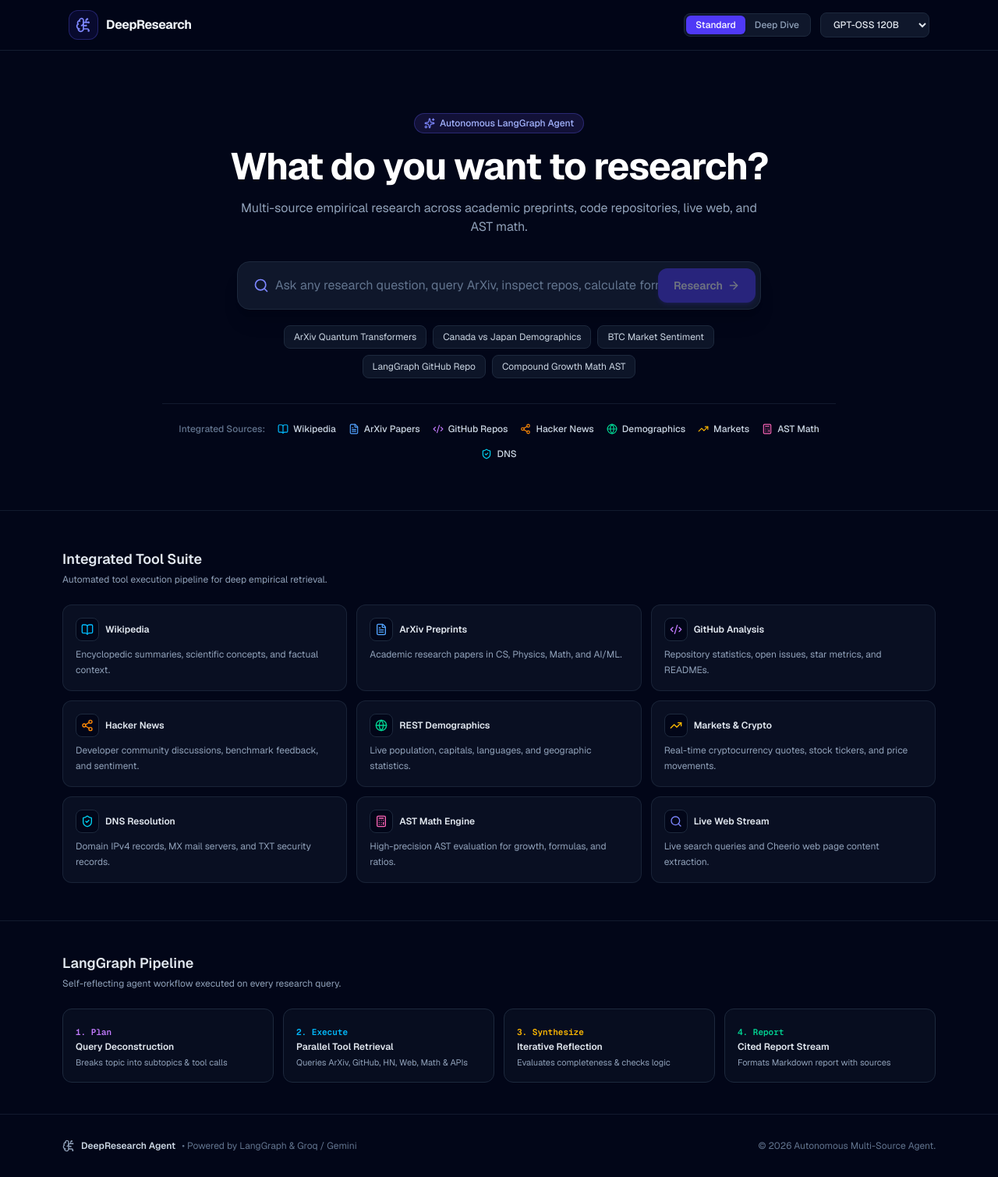
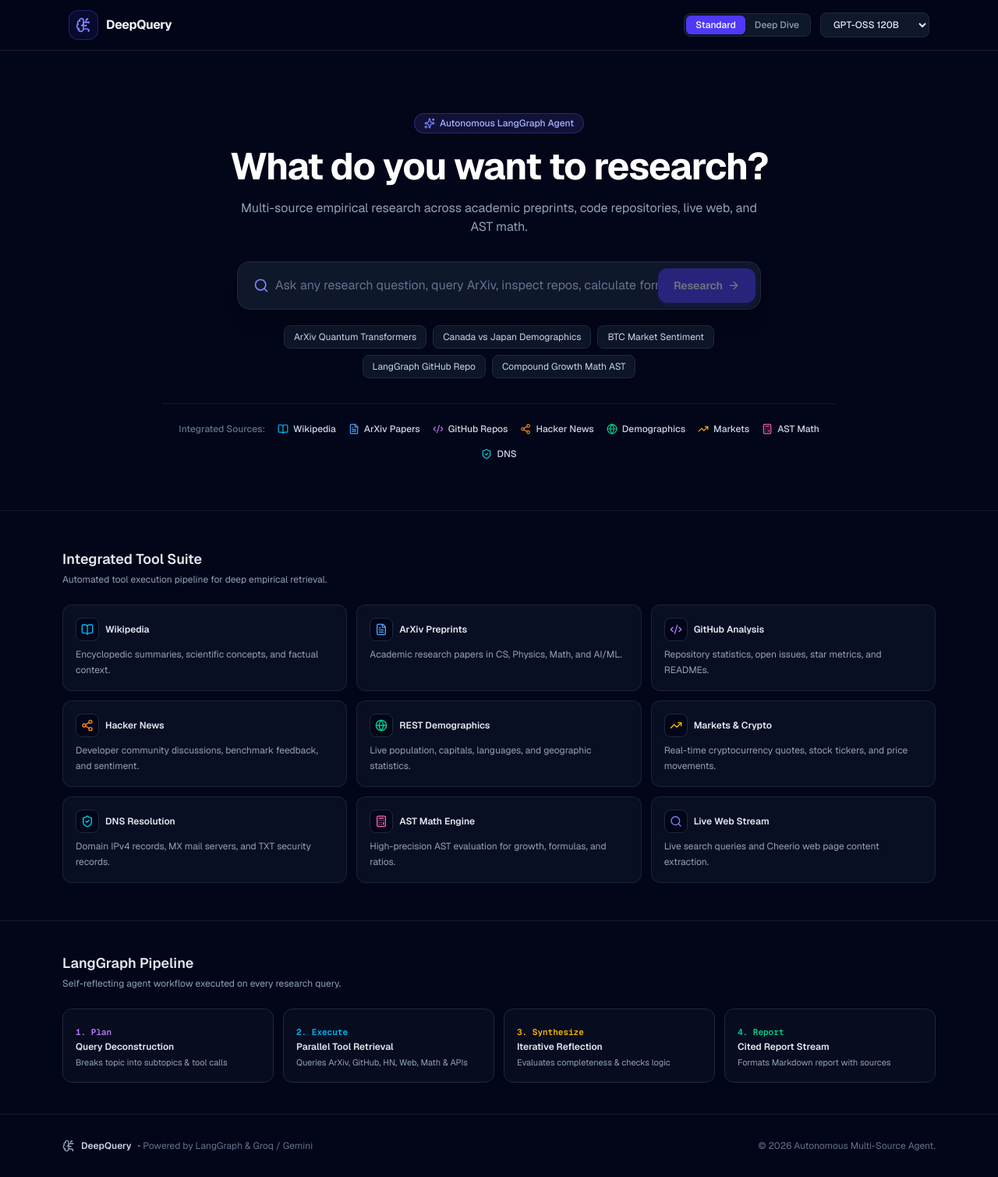
Before and after one commit to iamadityamaurya/deepreserch-agent, a Next.js app: page / in a window 1280 px wide. Shown: the whole page at 78% size. Built offline with nearby package versions, Linux system fonts and the light colour scheme.

Commit message:
name changed

```diff
--- a/app/layout.tsx
+++ b/app/layout.tsx
@@ -13,8 +13,8 @@
 });
 
 export const metadata: Metadata = {
-  title: "Create Next App",
-  description: "Generated by create next app",
+  title: "DeepQuery - Autonomous Research AI Agent",
+  description: "Autonomous multi-step research agent powered by LangGraph, Google Gemini, and Groq.",
 };
 
 export default function RootLayout({ children }: LayoutProps<"/">) {
--- a/components/Features.tsx
+++ b/components/Features.tsx
@@ -71,7 +71,7 @@
             Engineered for Uncompromising Empirical Rigor
           </h2>
           <p className="text-slate-400 text-base">
-            DeepResearch Agent combines state-graph autonomy, real-time API integrations, and mathematical calculation engines to deliver trusted answers.
+            DeepQuery combines state-graph autonomy, real-time API integrations, and mathematical calculation engines to deliver trusted answers.
           </p>
         </div>
 
--- a/components/Footer.tsx
+++ b/components/Footer.tsx
@@ -8,7 +8,7 @@
       <div className="max-w-6xl mx-auto px-4 flex flex-col sm:flex-row items-center justify-between gap-4">
         <div className="flex items-center space-x-2">
           <BrainCircuit className="w-4 h-4 text-slate-400" />
-          <span className="font-semibold text-slate-300">DeepResearch Agent</span>
+          <span className="font-semibold text-slate-300">DeepQuery</span>
           <span>• Powered by LangGraph & Groq / Gemini</span>
         </div>
         <p>© {new Date().getFullYear()} Autonomous Multi-Source Agent.</p>
--- a/components/Navbar.tsx
+++ b/components/Navbar.tsx
@@ -31,7 +31,7 @@
             <BrainCircuit className="w-5 h-5" />
           </div>
           <span className="font-bold text-slate-100 text-base tracking-tight group-hover:text-indigo-300 transition-colors">
-            DeepResearch
+            DeepQuery
           </span>
         </div>
 
--- a/lib/agent/tools.ts
+++ b/lib/agent/tools.ts
@@ -101,7 +101,7 @@
     // 1. Try direct summary endpoint
     const summaryUrl = `https://en.wikipedia.org/api/rest_v1/page/summary/${encodeURIComponent(cleanQuery.replace(/\s+/g, "_"))}`;
     const summaryRes = await fetch(summaryUrl, {
-      headers: { "User-Agent": "DeepResearchAgent/2.0 (contact: info@example.com)" },
+      headers: { "User-Agent": "DeepQuery/1.0 (contact: info@example.com)" },
       signal: AbortSignal.timeout(6000),
     });
 
@@ -129,7 +129,7 @@
     // 2. Fallback to OpenSearch
     const searchUrl = `https://en.wikipedia.org/w/api.php?action=opensearch&search=${encodeURIComponent(cleanQuery)}&limit=3&namespace=0&format=json`;
     const searchRes = await fetch(searchUrl, {
-      headers: { "User-Agent": "DeepResearchAgent/2.0" },
+      headers: { "User-Agent": "DeepQuery/1.0" },
       signal: AbortSignal.timeout(6000),
     });
 
@@ -249,7 +249,7 @@
     if (!cleanPath.includes("/")) {
       const searchUrl = `https://api.github.com/search/repositories?q=${encodeURIComponent(repoQuery)}&sort=stars&order=desc&per_page=1`;
       const searchRes = await fetch(searchUrl, {
-        headers: { "User-Agent": "DeepResearchAgent/2.0" },
+        headers: { "User-Agent": "DeepQuery/1.0" },
         signal: AbortSignal.timeout(7000),
       });
       if (searchRes.ok) {
@@ -266,7 +266,7 @@
 
     const apiUrl = `https://api.github.com/repos/${cleanPath}`;
     const res = await fetch(apiUrl, {
-      headers: { "User-Agent": "DeepResearchAgent/2.0" },
+      headers: { "User-Agent": "DeepQuery/1.0" },
       signal: AbortSignal.timeout(7000),
     });
 
@@ -367,7 +367,7 @@
     // 1. Fetch factual summary from Wikipedia
     const wikiUrl = `https://en.wikipedia.org/api/rest_v1/page/summary/${encodeURIComponent(clean.replace(/\s+/g, "_"))}`;
     const res = await fetch(wikiUrl, {
-      headers: { "User-Agent": "DeepResearchAgent/2.0" },
+      headers: { "User-Agent": "DeepQuery/1.0" },
       signal: AbortSignal.timeout(5000),
     });
 
--- a/package.json
+++ b/package.json
@@ -1,5 +1,5 @@
 {
-  "name": "my-app",
+  "name": "deep-query",
   "version": "0.1.0",
   "private": true,
   "scripts": {
```
